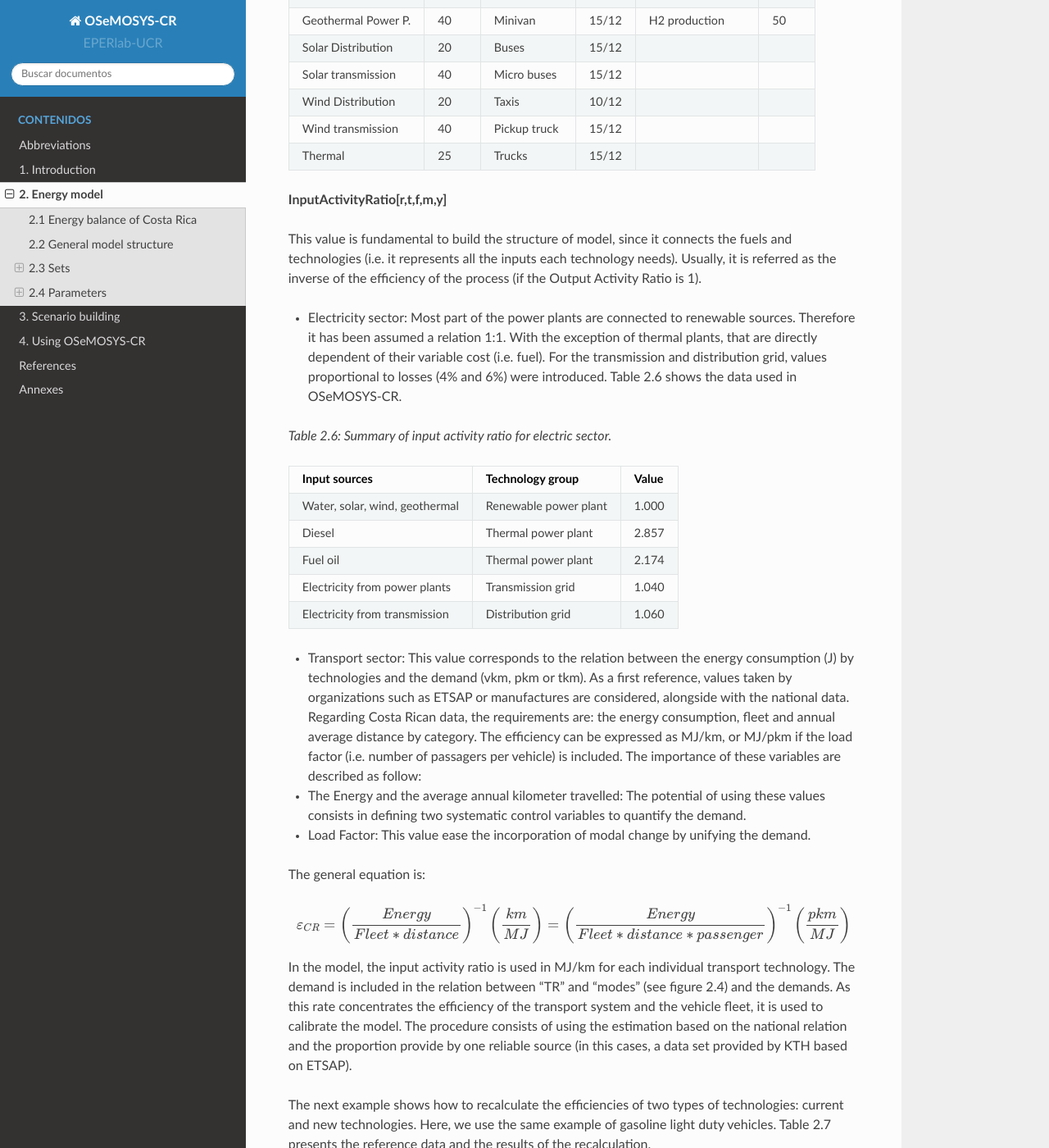
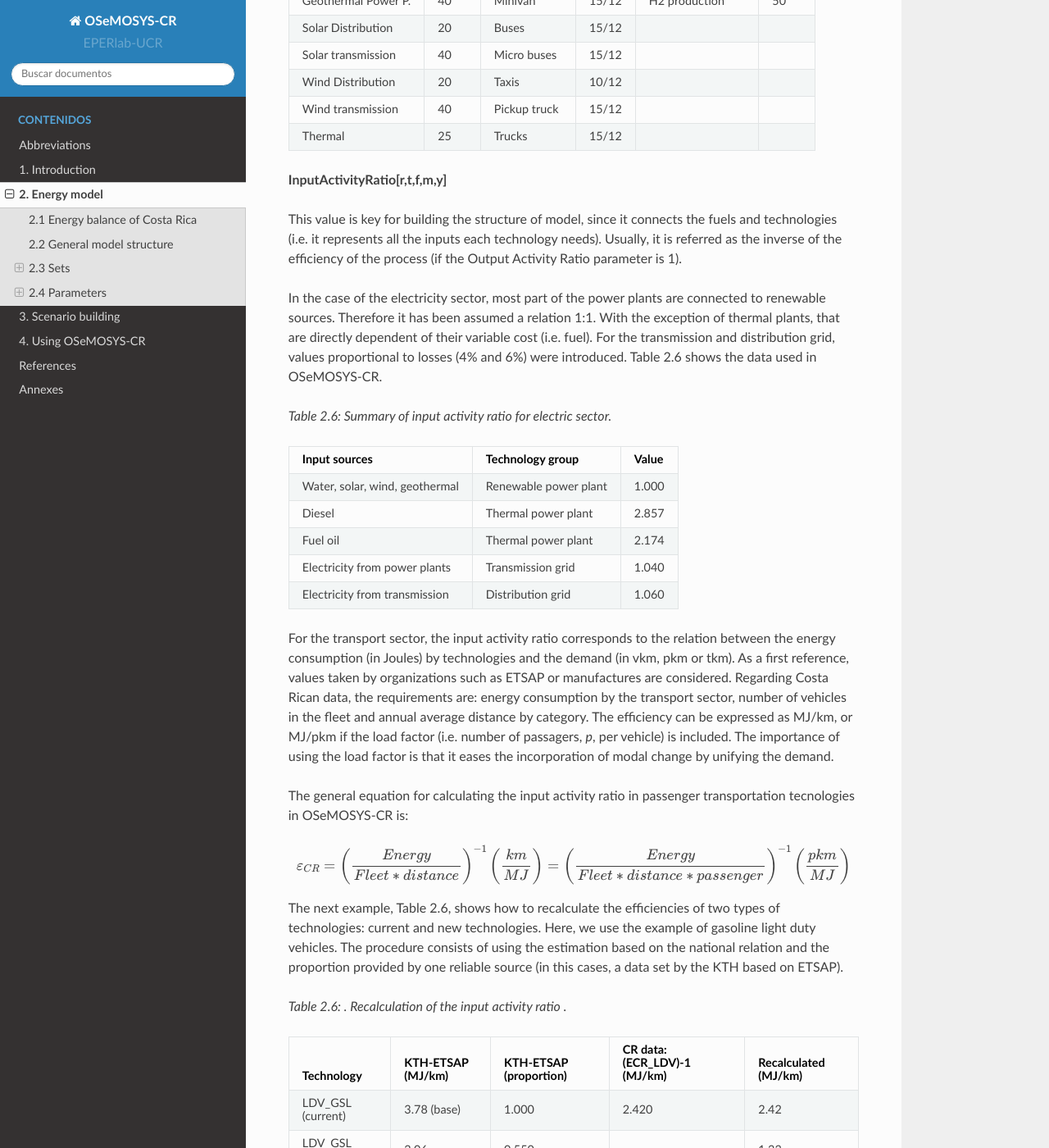
Before and after one commit to EPERLab/OSeMOSYS-CR, a Sphinx documentation site: the page built from docs/02EnergyModel.rst, in a window 1280 px wide and 1400 px high, scrolled down 11975 px. Shown: the whole window at 82% size. Built offline with Sphinx 7.4.7 and the Read the Docs theme 2.0.0, drawn with Linux system fonts in a browser that asks for light colours; formulas are drawn with MathJax 3; some of the changed text lies outside the part shown.

Commit message:
Update 02EnergyModel.rst

```diff
--- a/docs/02EnergyModel.rst
+++ b/docs/02EnergyModel.rst
@@ -361,7 +361,7 @@
 
 **CapacityFactor[r,t,l,y]**
 
-The capacity factor is specially used for representing electricity generation. In this case, historical data from 2011 to 2017 was the base to define the average value for every group of plants. Figure 2.7 shows the values of capacity factors for 2015. For solar and wind power plants another possibility is to use some tools like renewable ninja. The average values are very similar to the operational data registered.
+The capacity factor is mainly used for representing electricity generation. In this case, historical data from 2011 to 2017 was the base to define the average value for every group of plants. Figure 2.7 shows the values of capacity factors for 2015. For solar and wind power plants another possibility is to use some tools like renewable ninja.
 
 .. figure::  img/CapacityFactor2015.png
    :align:   center
@@ -371,13 +371,13 @@
 
 **AvailabilityFactor[r,t,y]**
 
-This value corresponds to the time that each technologies is available. OSeMOSYS-CR uses 0.9 for power plants (assuming a 0.1 portion of the time for maintenance works and reliability). For the transport sector, the model uses 1, since the vehicle fleet and modes of mobility are distributed in the whole region and a combination of modes can be used.
+This value corresponds to the time that each technologies is available. OSeMOSYS-CR uses 0.9 for power plants (assuming a 0.1 portion of the time for maintenance works and reliability). For the transport sector, the model uses 1, since the vehicle fleet and the modes of mobility are distributed in the whole region and a combination of them can be used.
 
 **Operational life[r,t]**
 
-For this parameter, the model employs a set of values used by KTH. In general, the most important investments possess an operational life greater than the period of analysis. Table 2.5 shows the data used in the model.
+For this parameter, the model employs a set of values used by KTH. In general, the most important investments have an operational life greater than the period of analysis. Table 2.5 shows the data used in the model.
 
-*Table 2.5: Summary of Operational lifes used in the model, by categories.*
+*Table 2.5: Summary of operational lifes used in the model.*
 
 .. table::
    :align:   center
@@ -408,9 +408,9 @@
 
 **InputActivityRatio[r,t,f,m,y]**
 
-This value is fundamental to build the structure of model, since it connects the fuels and technologies (i.e. it represents all the inputs each technology needs). Usually, it is referred as the inverse of the efficiency of the process (if the Output Activity Ratio is 1).
+This value is key for building the structure of model, since it connects the fuels and technologies (i.e. it represents all the inputs each technology needs). Usually, it is referred as the inverse of the efficiency of the process (if the Output Activity Ratio parameter is 1).
 
-* Electricity sector: Most part of the power plants are connected to renewable sources. Therefore it has been assumed a relation 1:1. With the exception of thermal plants, that are directly dependent of their variable cost (i.e. fuel). For the transmission and distribution grid, values proportional to losses (4% and 6%) were introduced. Table 2.6 shows the data used in OSeMOSYS-CR.
+In the case of the electricity sector, most part of the power plants are connected to renewable sources. Therefore it has been assumed a relation 1:1. With the exception of thermal plants, that are directly dependent of their variable cost (i.e. fuel). For the transmission and distribution grid, values proportional to losses (4% and 6%) were introduced. Table 2.6 shows the data used in OSeMOSYS-CR.
 
 *Table 2.6: Summary of input activity ratio for electric sector.*
 
@@ -431,20 +431,15 @@
 | Electricity from transmission  | Distribution grid    | 1.060   |
 +--------------------------------+----------------------+---------+
 
-* Transport sector: This value corresponds to the relation between the energy consumption (J) by technologies and the demand (vkm, pkm or tkm). As a first reference, values taken by organizations such as ETSAP or manufactures are considered, alongside with the national data. Regarding Costa Rican data, the requirements are: the energy consumption, fleet and annual average distance by category. The efficiency can be expressed as MJ/km, or MJ/pkm if the load factor (i.e. number of passagers per vehicle) is included. The importance of these variables are described as follow:
+For the transport sector, the input activity ratio corresponds to the relation between the energy consumption (in Joules) by technologies and the demand (in vkm, pkm or tkm). As a first reference, values taken by organizations such as ETSAP or manufactures are considered. Regarding Costa Rican data, the requirements are: energy consumption by the transport sector, number of vehicles in the fleet and annual average distance by category. The efficiency can be expressed as MJ/km, or MJ/pkm if the load factor (i.e. number of passagers, *p*, per vehicle) is included. The importance of using the load factor is that it eases the incorporation of modal change by unifying the demand.
 
-* The Energy and the average annual kilometer travelled: The potential of using these values consists in defining two systematic control variables to quantify the demand.
-* Load Factor: This value ease the incorporation of modal change by unifying the demand.
-
-The general equation is:
+The general equation for calculating the input activity ratio in passenger transportation tecnologies in OSeMOSYS-CR is:
 
 .. math::
 
    {\varepsilon}_{CR}={\left(\frac{Energy}{Fleet*distance}\right)}^{-1}\left(\frac{km}{MJ}\right) = {\left(\frac{Energy}{Fleet*distance*passenger}\right)}^{-1}\left(\frac{pkm}{MJ}\right)
 
-In the model, the input activity ratio is used in MJ/km for each individual transport technology. The demand is included in the relation between “TR” and “modes” (see figure 2.4) and the demands.  As this rate concentrates the efficiency of the transport system and the vehicle fleet, it is used to calibrate the model. The procedure consists of using the estimation based on the national relation and the proportion provide by one reliable source (in this cases, a data set provided by KTH based on ETSAP).
-
-The next example shows how to recalculate the efficiencies of two types of technologies: current and new technologies. Here, we use the same example of gasoline light duty vehicles. Table 2.7 presents the reference data and the results of the recalculation.
+The next example, Table 2.6, shows how to recalculate the efficiencies of two types of technologies: current and new technologies. Here, we use the example of gasoline light duty vehicles. The procedure consists of using the estimation based on the national relation and the proportion provided by one reliable source (in this cases, a data set by the KTH based on ETSAP).
 
 *Table 2.6: . Recalculation of the input activity ratio .*
 
@@ -459,17 +454,7 @@
 | LDV_GSL (New)     | 2.06              | 0.550                  |                               | 1.33                 |
 +-------------------+-------------------+------------------------+-------------------------------+----------------------+
 
-In this case, the data corresponding to the current vehicles is assumed equal to the national data. The data for new technologies is proportional to the relation estimated:
-
-.. math::
-
-   {\mathrm{LDV}}_{\mathrm{GSL}}\left(\mathrm{current}\right)\mathrm{=CR\ data\ estimated=2.42}
-
-.. math::
-
-   {\mathrm{LDV}}_{\mathrm{GSL}}\left(\mathrm{New}\right)\mathrm{=CR\ data\ estimated}\mathrm{*}\mathrm{KTH}\mathrm{-}\mathrm{ETSAP\ proportion}\mathrm{ =1.33\ }\mathrm{\ (MJ/km)}
-
-As the relation between distance and energy consumption is a control variable that combines the efficiency of technologies and the road system, the value will be kept constant. This is done considering that the efficiency of the technologies will improve, while the conditions of the system will decrease.
+In this case, the data corresponding to the current vehicles is assumed equal to the national data. The data for new technologies is proportional to the relation estimated. As the relation between distance and energy consumption is a control variable that combines the efficiency of technologies and the road system, the value will be kept constant. This is done considering that the efficiency of the technologies will improve, while the conditions of the system will decrease.
 
 **OutputActivityRatio[r,t,f,m,y]**
 
@@ -482,7 +467,7 @@
 
 The residual capacity expresses the capacity that already exists in the first year of analysis. The considerations regaring the electricity and transport sectors are presented below:
 
-* Electricity sector: As the most relevant plants in Costa Rica (especially Hydropower) have been recently improved in order to extend their operational life, the capacity in 2015 is kept constant through all the period of analysis. Figure 2.10 shows the reference values for the base year and the evolution until 2018
+* Electricity sector: As the most relevant plants in Costa Rica (especially Hydropower) have been recently improved in order to extend their operational life, the existing capacity in 2015 does not decrease through all the period of analysis. Figure 2.8 shows the reference values for the base year.
 
 .. figure::  img/ResidualCapacity.png
    :align:   center
```
